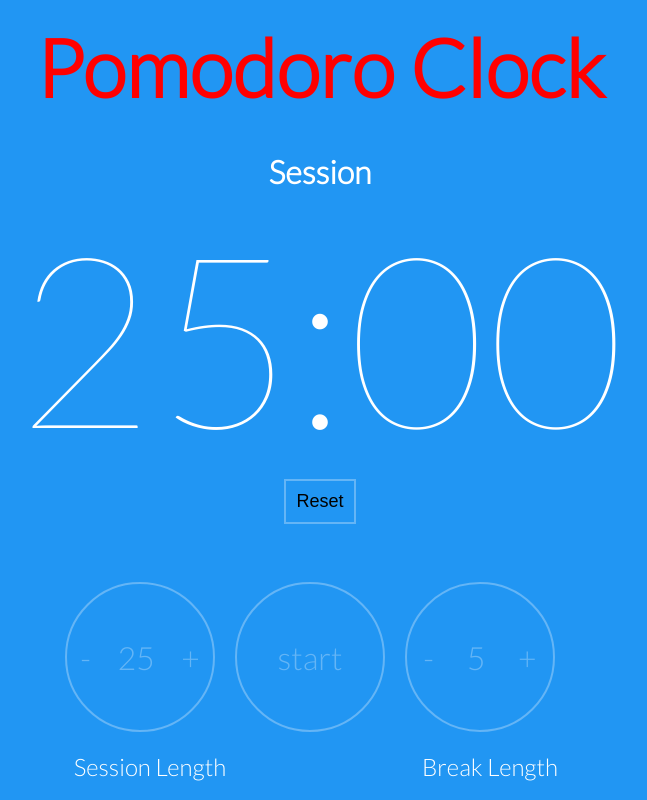
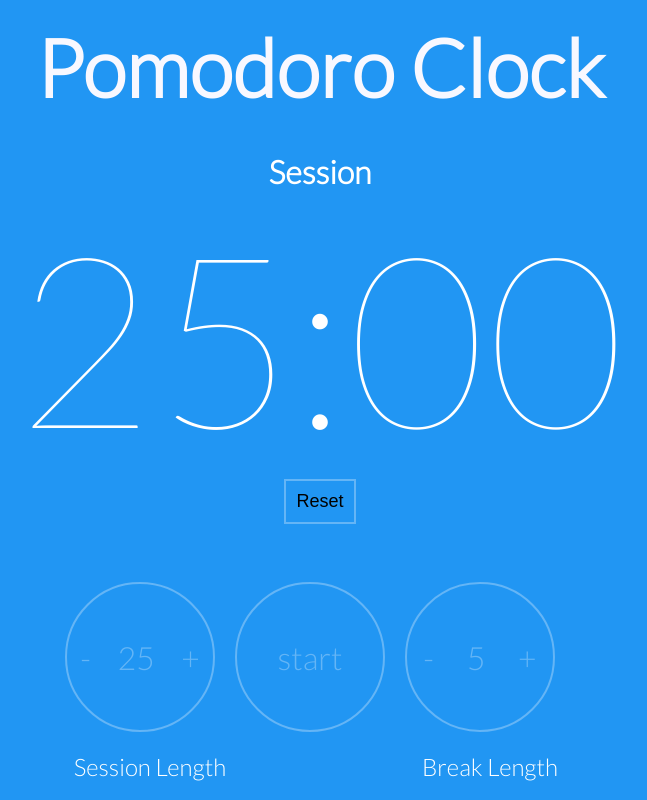
Before and after one commit to muzhaqi16/pomodoro-clock, a React (Create React App) app: page / in a window 1280 px wide. Shown: the whole page, without its empty margins (320-967 px from the left). Built offline with nearby package versions, Linux system fonts and the light colour scheme.

Commit message:
remove freecodecamp test script

```diff
--- a/public/index.html
+++ b/public/index.html
@@ -22,7 +22,7 @@
       work correctly both with client-side routing and a non-root public URL.
       Learn how to configure a non-root public URL by running `npm run build`.
     -->
-  <title>React App</title>
+  <title>Pomodor Clock - Artan Muzhaqi</title>
 </head>
 
 <body>
@@ -38,7 +38,6 @@
       To begin the development, run `npm start` or `yarn start`.
       To create a production bundle, use `npm run build` or `yarn build`.
     -->
-  <script src="https://cdn.freecodecamp.org/testable-projects-fcc/v1/bundle.js"></script>
 </body>
 
 </html>
--- a/src/App.css
+++ b/src/App.css
@@ -15,7 +15,7 @@ body {
 }
 h1 {
   font-size: 5rem;
-  color: red;
+  color: ghostwhite;
 }
 .main-container {
   display: flex;
```
